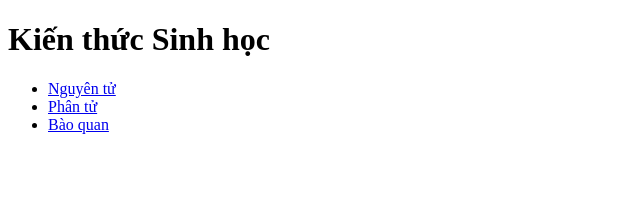
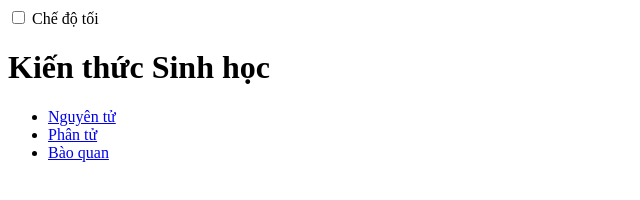
Before and after one commit to khang1ta/SinhHoc_TPK, a plain HTML site: page index.html in a window 1280 px wide. Shown: the whole page, without its empty margins (0-640 px from the left). Drawn offline with Linux system fonts and the light colour scheme.

Commit message:
Update index.html

```diff
--- a/index.html
+++ b/index.html
@@ -3,13 +3,23 @@
 <head>
   <meta charset="UTF-8">
   <title>Trang chủ</title>
+  <link rel="stylesheet" href="style.css">
 </head>
 <body>
+  <div class="toggle-container">
+    <label>
+      <input type="checkbox" id="darkModeToggle">
+      Chế độ tối
+    </label>
+  </div>
+
   <h1>Kiến thức Sinh học</h1>
   <ul>
     <li><a href="nguyentu.html">Nguyên tử</a></li>
     <li><a href="phantu.html">Phân tử</a></li>
     <li><a href="baoquan.html">Bào quan</a></li>
   </ul>
+
+  <script src="darkmode.js"></script>
 </body>
 </html>
```
